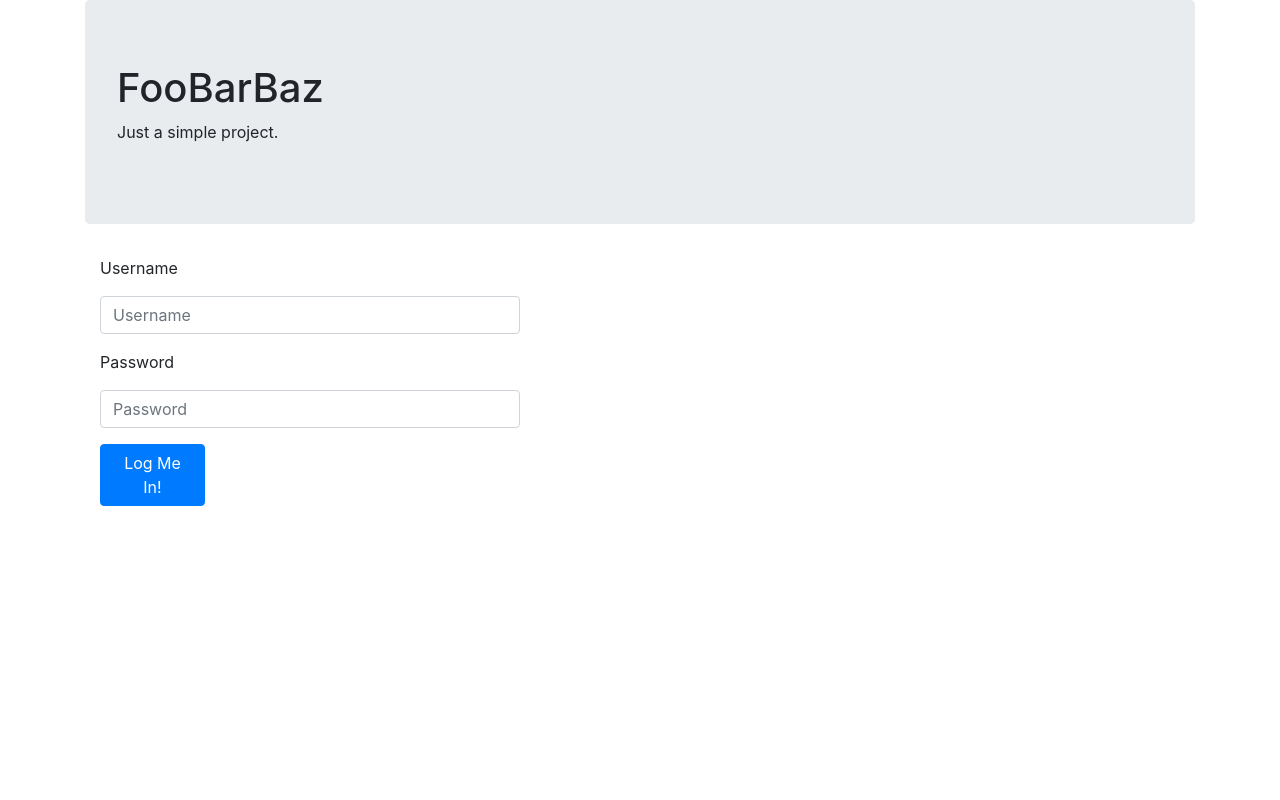
After one commit to ATerriblePrivilege/skeletin-heroku-django, a Django app: template foobarbaz/templates/login.html in a window 1280 px wide. The commit adds this page. Run offline with Django 3.2, Linux system fonts and the light colour scheme; the template is opened without the code that fills it, so the values that code supplies are empty, except form fields; tables that the repository leaves empty hold one stand-in row (values such as "Sample post"); form fields are guessed from the names that the template uses; some libraries are stand-ins or nearby versions.

Commit message:
Add Authentication to Base Heroku/Django Project

```diff
--- a/foobarbaz/settings.py
+++ b/foobarbaz/settings.py
@@ -19,6 +19,9 @@ BASE_DIR = os.path.dirname(os.path.dirname(__file__))
 
 # SECURITY WARNING: keep the secret key used in production secret!
 SECRET_KEY = '76z*3h7a3^2%lhcr90sucwn0dxuiv28j0li7&9ryuh'
+
+# Set the login Redirect URL
+LOGIN_URL = '/login'
 
 # SECURITY WARNING: don't run with debug turned on in production!
 DEBUG = True
--- /dev/null
+++ b/foobarbaz/templates/login.html
@@ -0,0 +1,52 @@
+<html>
+  <head>
+    <link rel="stylesheet" href="http://bootswatch.com/superhero/bootstrap.min.css" />
+  </head>
+
+  <body>
+    <div class="container">
+      {% if form.errors %}
+      <div class="row">
+        <div class="col-lg-12">
+          <div class="alert alert-dismissable alert-warning">
+            <button type="button" class="close" data-dismiss="alert">×</button>
+            <h4>Warning!</h4>
+            <p>Your username and password didn't match. Please try again.</p>
+          </div>
+        </div>
+      </div>
+      {% endif %}
+      <div class="jumbotron">
+        <h1>FooBarBaz</h1>
+        <p>Just a simple project.</p>
+      </div>
+      <div class="row">
+        <div class="col-lg-6 col-lg-offset-3">
+          <form method="post" action="{% url 'django.contrib.auth.views.login' %}" class="form-horizontal">
+          {% csrf_token %}
+            <fieldset>
+              <div class="form-group">
+                <label for="id_username" class="col-lg-2 control-label">{{ form.username.label_tag }}</label>
+                <div class="col-lg-10">
+                  <input name="username" class="form-control" id="id_username" placeholder="Username" type="text" />
+                </div>
+              </div>
+              <div class="form-group">
+                <label for="id_password" class="col-lg-2 control-label">{{ form.password.label_tag }}</label>
+                <div class="col-lg-10">
+                  <input name="password" class="form-control" id="id_password" placeholder="Password" type="password" />
+                </div>
+              </div>
+              <div class="form-group">
+                <div class="col-lg-3 col-lg-offset-5">
+                  <input type="hidden" name="next" value="/" />
+                  <button class="btn btn-primary" type="submit" value="login">Log Me In!</button>
+                </div>
+              </div>
+            </fieldset>
+          </form>
+        </div>
+      </div>
+    </div>
+  </body>
+</html>
--- a/foobarbaz/urls.py
+++ b/foobarbaz/urls.py
@@ -1,10 +1,12 @@
 from django.conf import settings
 from django.conf.urls import patterns, url
-from django.views.generic import TemplateView
-
+#from django.views.generic import TemplateView
+from foobarbaz.views import views
 
 urlpatterns = patterns('',
     #url(r'^foo$', views.foo, name='foo'),
-    url(r'^$', TemplateView.as_view(template_name='index.html')),
+    url(r'^login$', 'django.contrib.auth.views.login', {'template_name': 'login.html'}),
+    url(r'^logout$', views.logout, name='logout'),
+    url(r'^$', views.index, name='index'),
     url(r'^static/(?P<path>.*)$', 'django.views.static.serve', {'document_root': settings.STATIC_ROOT}),
 )
```
Also changed, not shown: foobarbaz/templates/index.html (+12 -3 lines), foobarbaz/views/views.py (+12 -2 lines), README.md.
